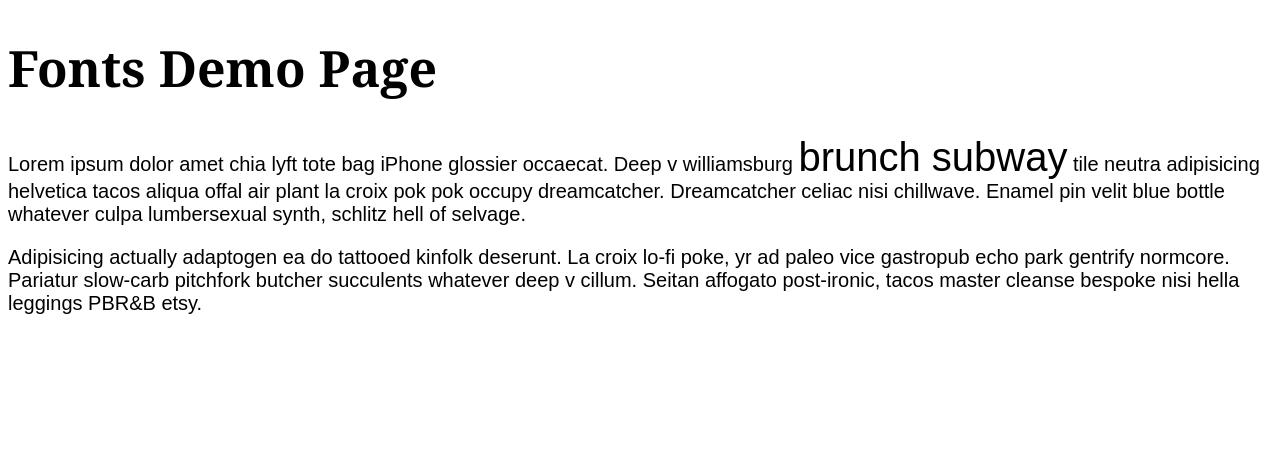
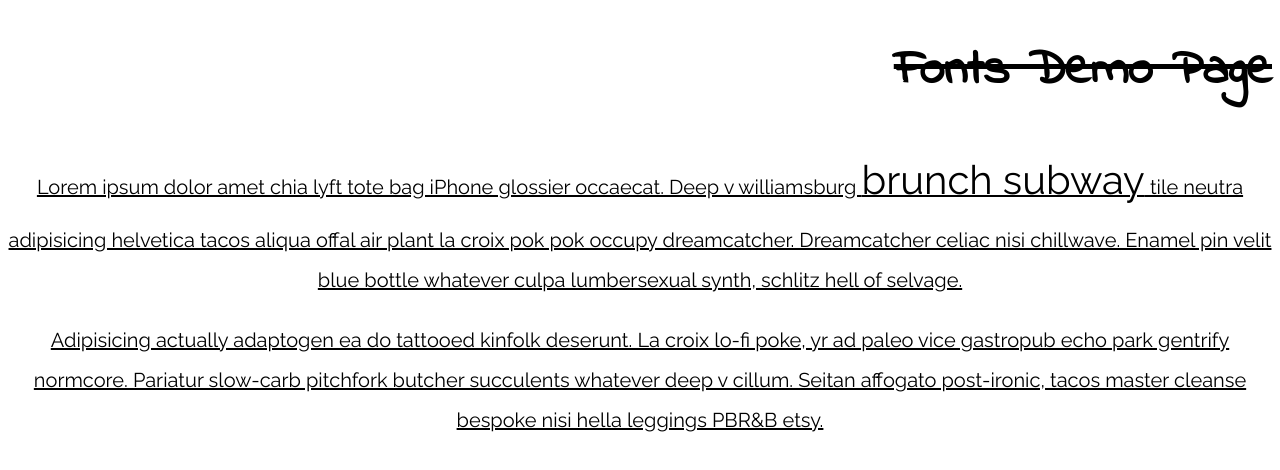
Before and after one commit to themelvinator/WebDeveloperBootcamp, a plain HTML site: page section6/fonts.html in a window 1280 px wide. Drawn offline with Linux system fonts and the light colour scheme.

Commit message:
using Google fonts

```diff
--- a/section6/fonts.html
+++ b/section6/fonts.html
@@ -4,6 +4,7 @@
     <meta charset="utf-8">
     <title>Fonts</title>
     <link rel="stylesheet" type="text/css" href="styles.css">
+    <link href="https://fonts.googleapis.com/css?family=Indie+Flower|Raleway:400,700" rel="stylesheet">
   </head>
   <body>
 
--- a/section6/styles.css
+++ b/section6/styles.css
@@ -1,11 +1,11 @@
 /* font-family */
 
 p {
-  font-family: Arial;
+  font-family: Raleway;
 }
 
 h1 {
-  font-family: Georgia;
+  font-family: Indie Flower;
 }
 
 /*  font-size */
@@ -28,8 +28,32 @@ span {
 
 /* font-weight */
 
+p {
+  font-weight: normal;
+}
+
 /* font-height */
+
+p {
+  line-height: 2;
+}
 
 /* text-align */
 
+h1 {
+  text-align: right;
+}
+
+p {
+  text-align: center;
+}
+
 /* text-decoration */
+
+p {
+  text-decoration: underline;
+}
+
+h1 {
+  text-decoration: line-through;
+}
```
